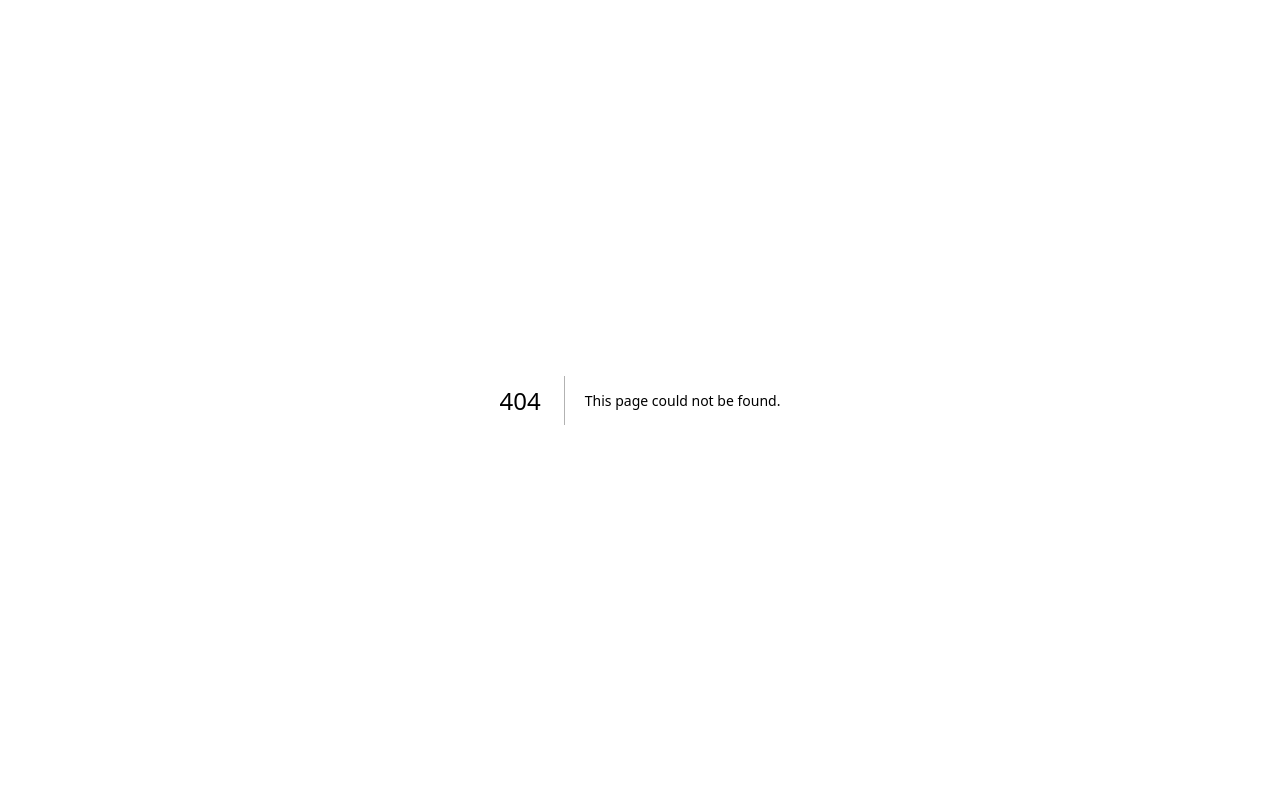
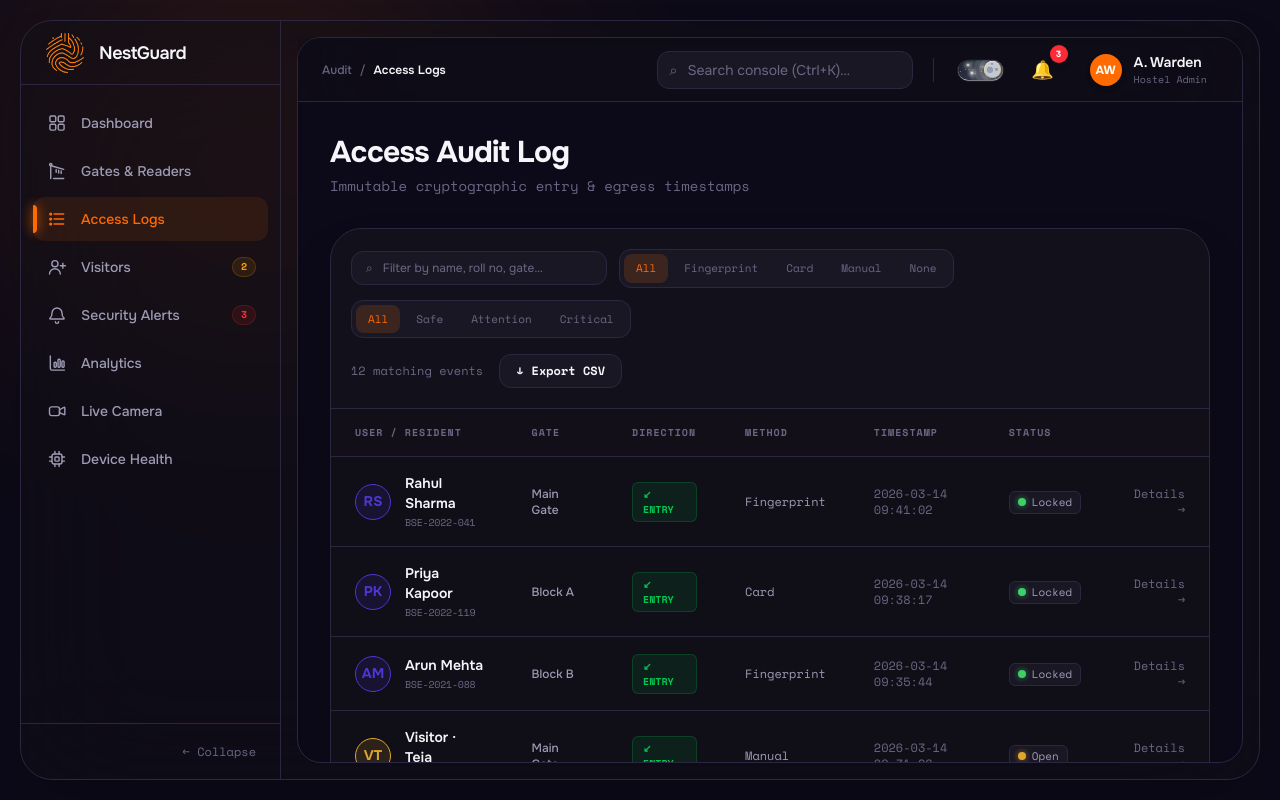
Before and after one commit to ayan-ahmad-63/nestguard-frontend, a Next.js app: page /logs in a window 1280 px wide. Before the commit this address had no page. Built offline with nearby package versions, Linux system fonts and the light colour scheme.

Commit message:
fix: unignore logs directory to fix production 404

```diff
--- /dev/null
+++ b/src/app/(dashboard)/logs/page.tsx
@@ -0,0 +1,5 @@
+"use client";
+import AccessLogs from "@/views/AccessLogs";
+export default function Page() {
+  return <AccessLogs />;
+}
```
Also changed, not shown: 1 other file (tests, documents, lock files or other folders).
